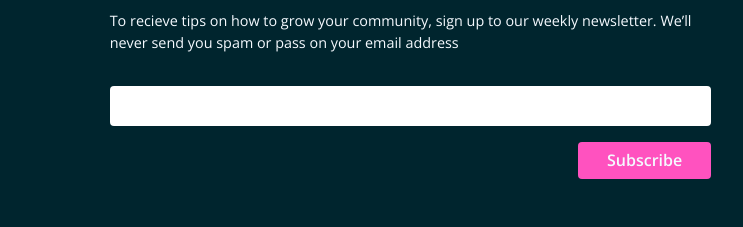
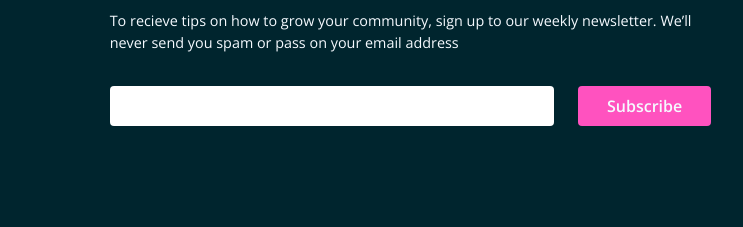
Before and after one commit to KevinJMatute/huddle-landing-page-with-curved-sections-master, a plain HTML site: page index.html in a window 1280 px wide. Shown: the part 4411-4638 px from the top of the page, 537-1280 px from the left. Drawn offline with nearby package versions, Linux system fonts and the light colour scheme.

Commit message:
fotter end

```diff
--- a/style.css
+++ b/style.css
@@ -279,4 +279,11 @@ footer {
   footer {
     flex-direction: row;
   }
+  form{
+    display: flex;
+    gap: 1.5em;
+  }
+  .newsletter__button{
+    margin-top: 2em;
+  }
 }
```
